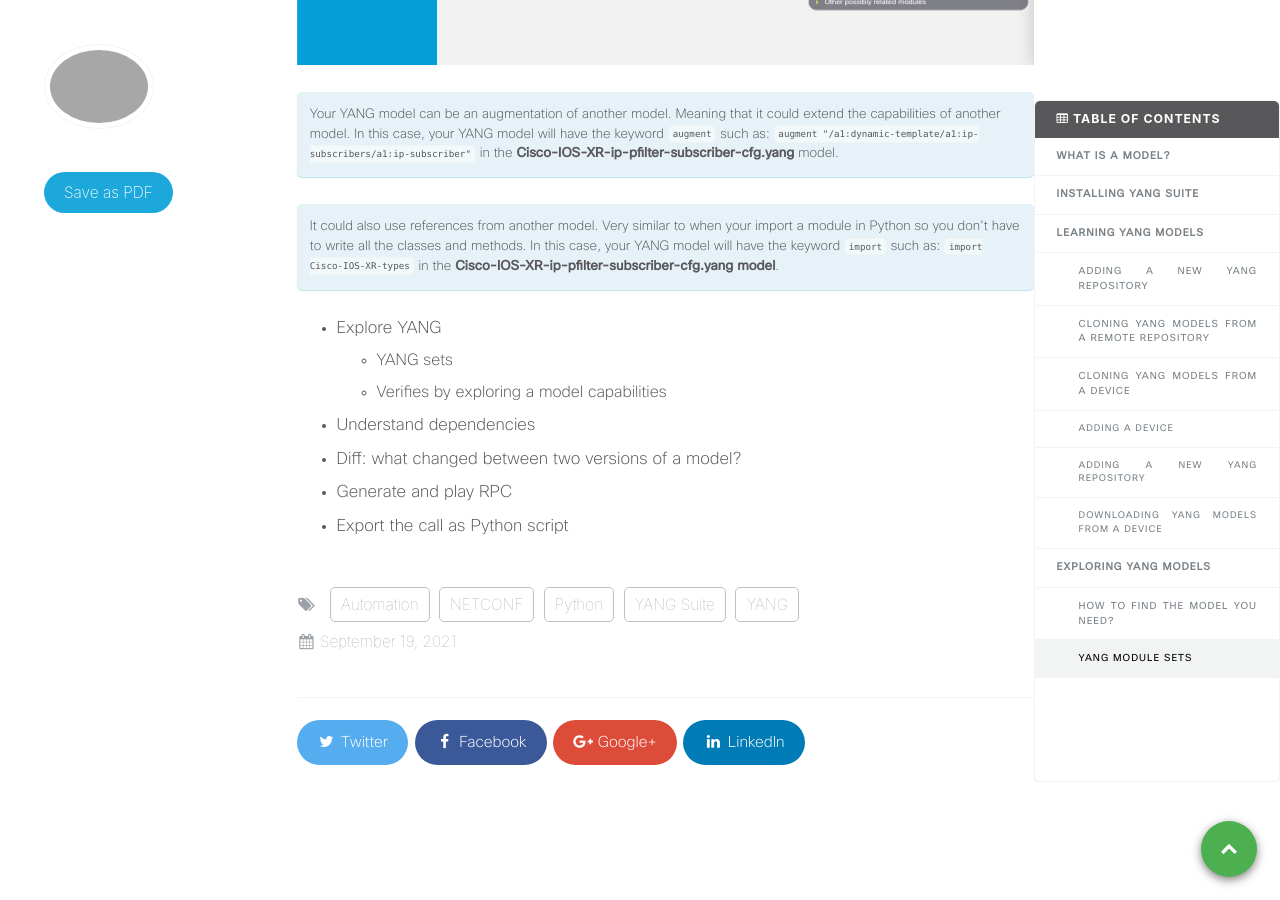
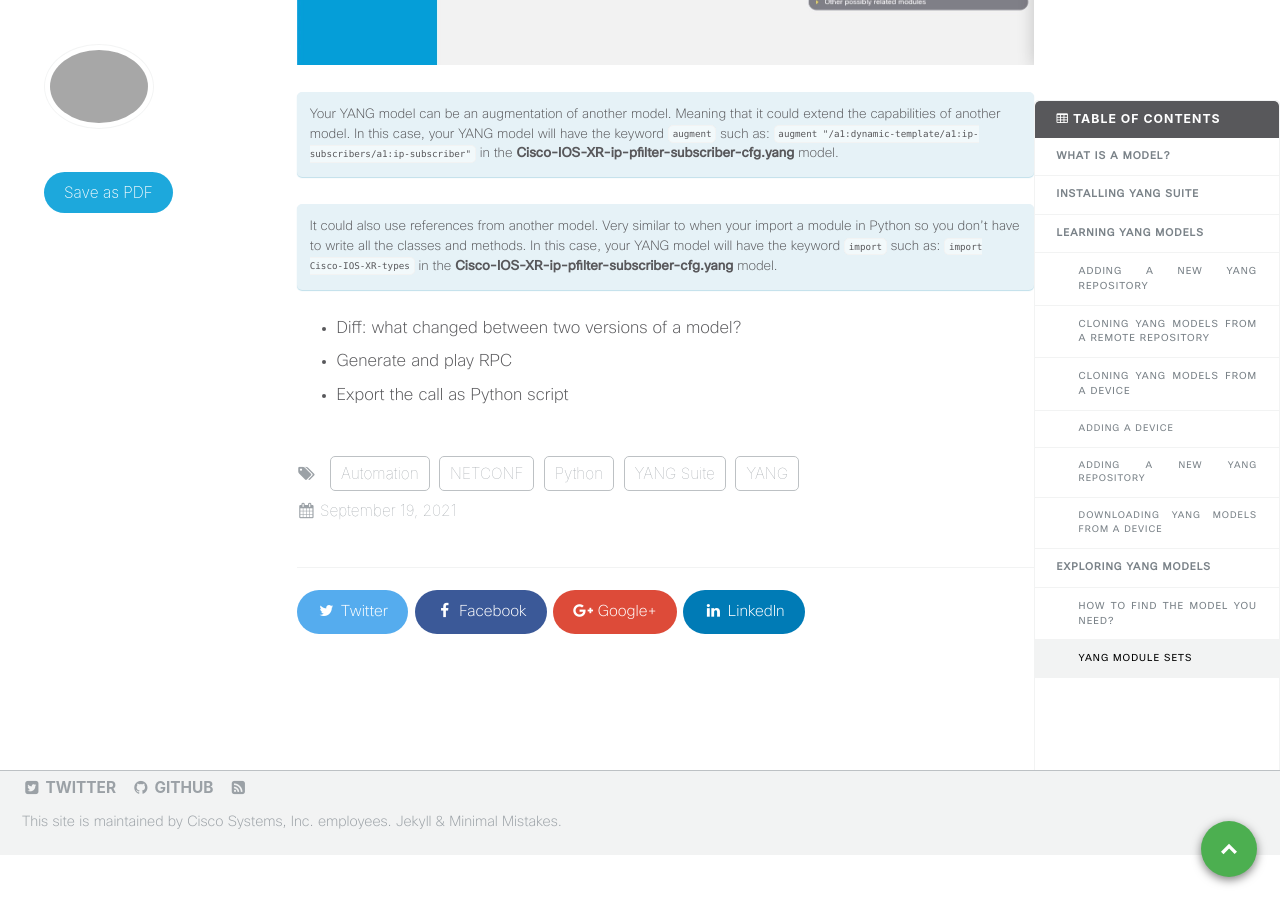
Before and after one commit to xrdocs/programmability, a Jekyll site: the page built from _tutorials/do-you-speak-yang.md, in a window 1280 px wide and 900 px high, scrolled down 9608 px. Built offline with Jekyll 4.4.1, drawn with Linux system fonts in a browser that asks for light colours; comment, search, counter and statistics services are not loaded.

Commit message:
yang module set

```diff
--- a/_tutorials/do-you-speak-yang.md
+++ b/_tutorials/do-you-speak-yang.md
@@ -217,16 +217,12 @@ In this case, your YANG model will have the keyword `augment` such as:
 
 It could also use references from another model. Very similar to when your import a module in Python so you don't have to write all the classes and methods.
 In this case, your YANG model will have the keyword `import` such as:
-  `import Cisco-IOS-XR-types` in the **Cisco-IOS-XR-ip-pfilter-subscriber-cfg.yang model**.
+  `import Cisco-IOS-XR-types` in the **Cisco-IOS-XR-ip-pfilter-subscriber-cfg.yang** model.
 {: .notice--info}
 
 
 
 
-* Explore YANG
-  * YANG sets
-  * Verifies by exploring a model capabilities
-* Understand dependencies
 * Diff: what changed between two versions of a model?
 * Generate and play RPC
 * Export the call as Python script
```
